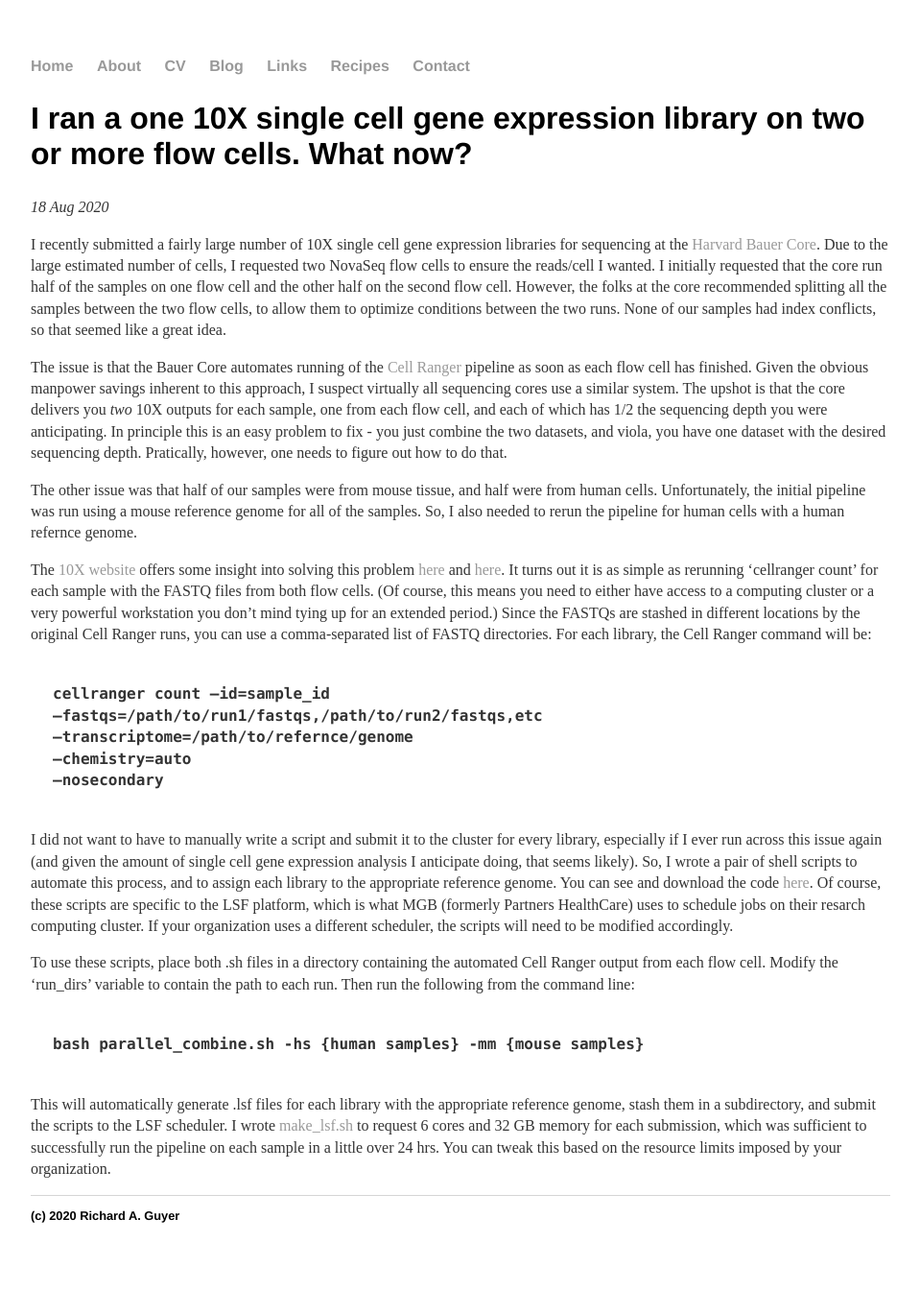
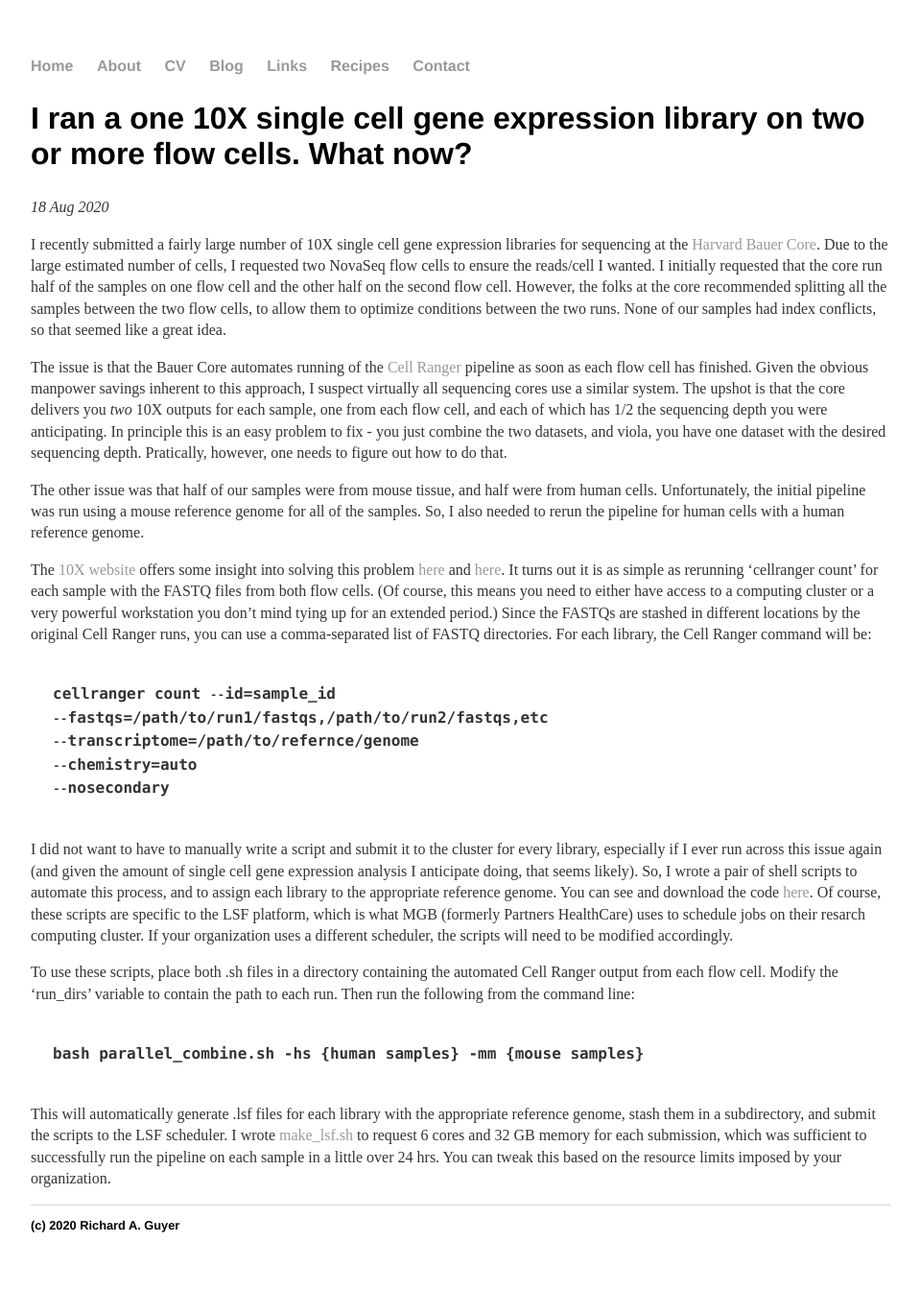
Before and after one commit to riguyer/riguyer.github.io, a Jekyll site: the page built from _posts/2020-08-18-combining-10X-runs-gem.md, in a window 1280 px wide. Shown: the whole page at 96% size, without its empty margins (160-1119 px from the left). Built offline with Jekyll 4.4.1, drawn with Linux system fonts in a browser that asks for light colours.

Commit message:
Update 2020-08-18-combining-10X-runs-gem.md

```diff
--- a/_posts/2020-08-18-combining-10X-runs-gem.md
+++ b/_posts/2020-08-18-combining-10X-runs-gem.md
@@ -16,18 +16,18 @@ depth you were anticipating. In principle this is an easy problem to fix - you j
 sequencing depth. Pratically, however, one needs to figure out how to do that.
 
 The other issue was that half of our samples were from mouse tissue, and half were from human cells. Unfortunately, the initial pipeline was run using a mouse
-reference genome for all of the samples. So, I also needed to rerun the pipeline for human cells with a human refernce genome.
+reference genome for all of the samples. So, I also needed to rerun the pipeline for human cells with a human reference genome.
 
 The [10X website](https://www.10xgenomics.com/) offers some insight into solving this problem [here](https://support.10xgenomics.com/single-cell-gene-expression/software/pipelines/latest/using/count) and [here](https://kb.10xgenomics.com/hc/en-us/articles/360000930812-Can-I-combine-data-from-multiple-sequencing-runs-for-the-same-10x-library-).
 It turns out it is as simple as rerunning 'cellranger count' for each sample with the FASTQ files from both flow cells. (Of course, this means you need to either
 have access to a computing cluster or a very powerful workstation you don't mind tying up for an extended period.) Since the FASTQs are stashed in different
 locations by the original Cell Ranger runs, you can use a comma-separated list of FASTQ directories. For each library, the Cell Ranger command will be:
 
-> cellranger count --id=sample_id \
-> --fastqs=/path/to/run1/fastqs,/path/to/run2/fastqs,etc \
-> --transcriptome=/path/to/refernce/genome \
-> --chemistry=auto \
-> --nosecondary
+> cellranger count `--`id=sample_id \
+> `--`fastqs=/path/to/run1/fastqs,/path/to/run2/fastqs,etc \
+> `--`transcriptome=/path/to/refernce/genome \
+> `--`chemistry=auto \
+> `--`nosecondary
 
 I did not want to have to manually write a script and submit it to the cluster for every library, especially if I ever run across this issue again (and given the
 amount of single cell gene expression analysis I anticipate doing, that seems likely). So, I wrote a pair of shell scripts to automate this process, and to assign
```
